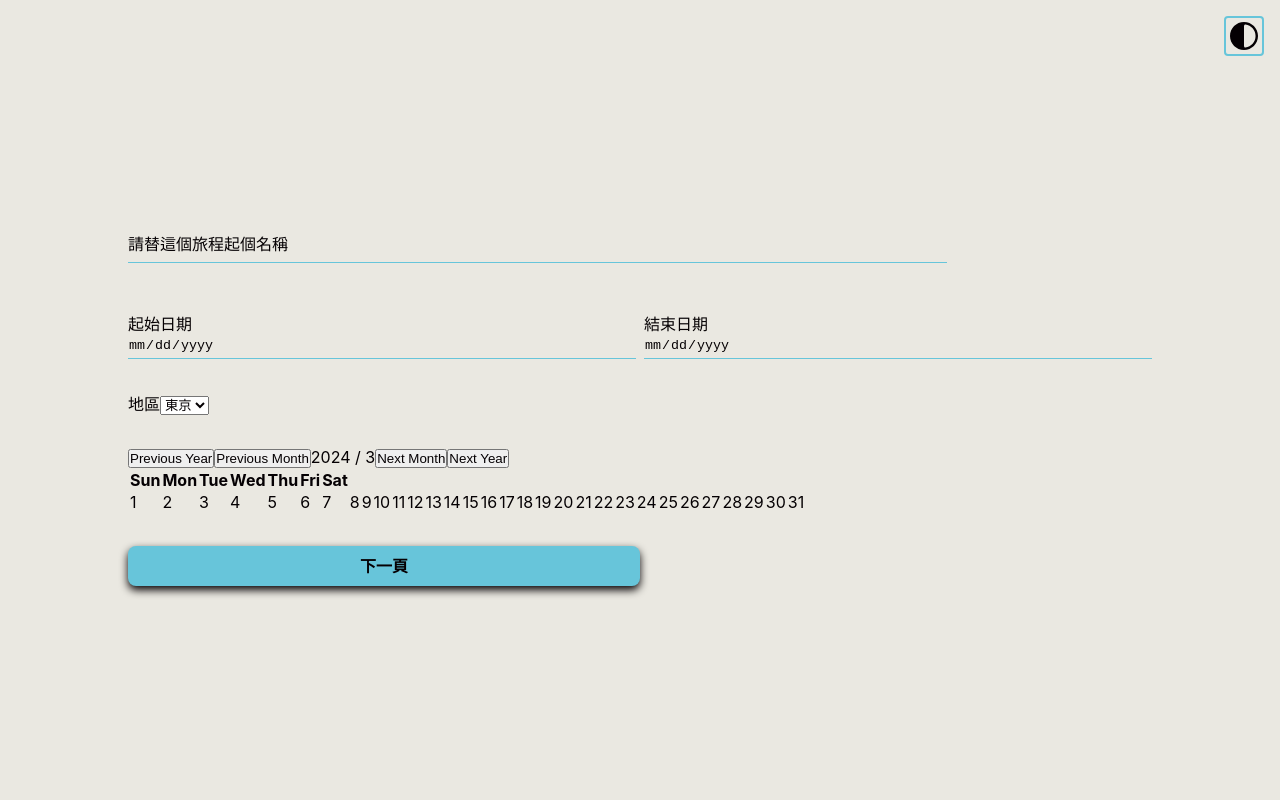
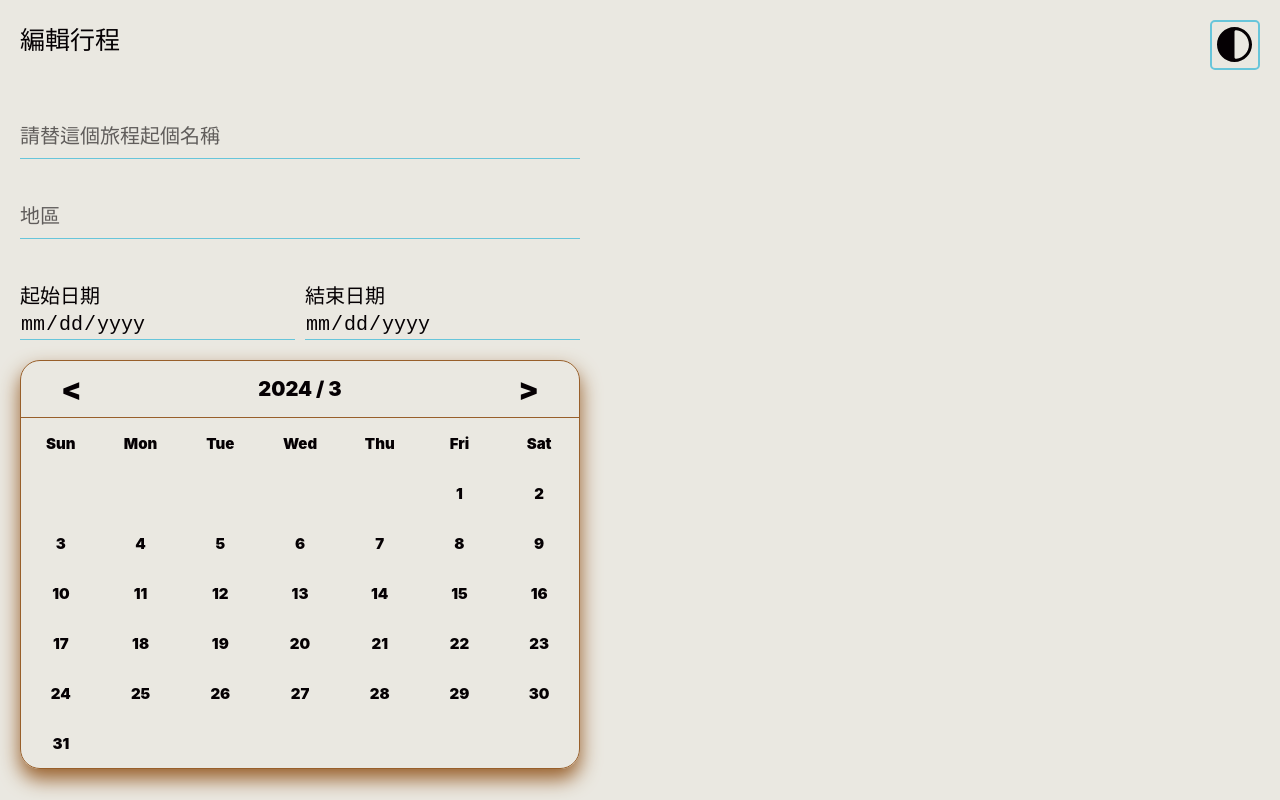
Before and after one commit to 112-2-SDM-G4/TripBuddy, a React (Create React App) app in the folder frontend/: page /edit in a window 1280 px wide. Built offline with nearby package versions, Linux system fonts and the light colour scheme.

Commit message:
[TAS-add component calender]Add New

```diff
--- a/frontend/src/component/Calendar.jsx
+++ b/frontend/src/component/Calendar.jsx
@@ -1,56 +1,151 @@
 import React, { useState } from "react";
+import stlye from "./Calendar.module.css";
 
-const Calendar = () => {
-    // Initialize with the current year and month
+const Calendar = ({
+    selectedStart,
+    selectedEnd,
+    setSelectedStart,
+    setSelectedEnd,
+}) => {
     const [date, setDate] = useState(new Date());
 
     const changeMonth = (increment) => {
-        // Adjust the month by the increment (+1 for next, -1 for previous)
         setDate(new Date(date.getFullYear(), date.getMonth() + increment, 1));
     };
-
-    const changeYear = (increment) => {
-        // Adjust the year by the increment (+1 for next, -1 for previous)
-        setDate(new Date(date.getFullYear() + increment, date.getMonth(), 1));
+    const onDateClick = (day) => {
+        const newDate = new Date(date.getFullYear(), date.getMonth(), day);
+        if (
+            !selectedStart ||
+            selectedStart > newDate ||
+            (selectedStart && selectedEnd)
+        ) {
+            setSelectedStart(newDate);
+            if (selectedStart && selectedEnd) {
+                setSelectedEnd(undefined);
+            }
+        } else if (!selectedEnd || selectedEnd < newDate) {
+            setSelectedEnd(newDate);
+        }
     };
 
-    // Getting the number of days in the current month
     const getDaysInMonth = (year, month) => {
         return new Date(year, month + 1, 0).getDate();
     };
+    const daysInMonth = getDaysInMonth(date.getFullYear(), date.getMonth());
+    const firstDayOfMonth = new Date(
+        date.getFullYear(),
+        date.getMonth(),
+        1
+    ).getDay();
 
-    const daysInMonth = getDaysInMonth(date.getFullYear(), date.getMonth());
+    const daysArray = Array(firstDayOfMonth)
+        .fill(null)
+        .concat(
+            Array(daysInMonth)
+                .fill(null)
+                .map((_, index) => index + 1)
+        );
+    const weeks = [];
+    while (daysArray.length) weeks.push(daysArray.splice(0, 7));
 
-    // Generate an array [1, 2, ..., daysInMonth]
-    const daysArray = [...Array(daysInMonth).keys()].map((day) => day + 1);
+    const isDateInRange = (day) => {
+        const currentDate = new Date(date.getFullYear(), date.getMonth(), day);
+        if (
+            selectedStart &&
+            selectedEnd &&
+            currentDate.getTime() > selectedStart.getTime() &&
+            currentDate.getTime() < selectedEnd.getTime()
+        ) {
+            return "in";
+        }
+        if (
+            selectedEnd &&
+            selectedStart &&
+            currentDate.getTime() === selectedStart.getTime()
+        ) {
+            return "selectstart";
+        }
+        if (
+            selectedStart &&
+            selectedEnd &&
+            currentDate.getTime() === selectedEnd.getTime()
+        ) {
+            return "selectend";
+        }
+        if (
+            (selectedStart &&
+                currentDate.getTime() === selectedStart.getTime()) ||
+            (selectedEnd && currentDate.getTime() === selectedEnd.getTime())
+        ) {
+            return "select";
+        }
+        return "no";
+    };
 
     return (
-        <div>
-            <header>
-                <button onClick={() => changeYear(-1)}>Previous Year</button>
-                <button onClick={() => changeMonth(-1)}>Previous Month</button>
-                <span>{`${date.getFullYear()} / ${date.getMonth() + 1}`}</span>
-                <button onClick={() => changeMonth(1)}>Next Month</button>
-                <button onClick={() => changeYear(1)}>Next Year</button>
+        <div className={stlye.calendar}>
+            <header className={stlye.header}>
+                <div
+                    className={`${stlye.control} ${stlye.clickable}`}
+                    onClick={() => changeMonth(-1)}
+                >
+                    {"<"}
+                </div>
+                <span className={stlye.title}>{`${date.getFullYear()} / ${
+                    date.getMonth() + 1
+                }`}</span>
+                <div
+                    className={`${stlye.control} ${stlye.clickable}`}
+                    onClick={() => changeMonth(1)}
+                >
+                    {">"}
+                </div>
             </header>
-            <table>
-                {/* Render a table for the calendar */}
+            <table className={stlye.table}>
                 <thead>
                     <tr>
-                        <th>Sun</th>
-                        <th>Mon</th>
-                        <th>Tue</th>
-                        <th>Wed</th>
-                        <th>Thu</th>
-                        <th>Fri</th>
-                        <th>Sat</th>
+                        <th className={stlye.block}>Sun</th>
+                        <th className={stlye.block}>Mon</th>
+                        <th className={stlye.block}>Tue</th>
+                        <th className={stlye.block}>Wed</th>
+                        <th className={stlye.block}>Thu</th>
+                        <th className={stlye.block}>Fri</th>
+                        <th className={stlye.block}>Sat</th>
                     </tr>
                 </thead>
                 <tbody>
-                    {/* We'll need to write logic to correctly distribute the days in the table rows */}
-                    {/* For simplicity, we're just listing the days here */}
-                    {daysArray.map((day) => (
-                        <td key={day}>{day}</td>
+                    {weeks.map((week, weekIndex) => (
+                        <tr key={`week-${weekIndex}`}>
+                            {week.map((day, dayIndex) => {
+                                let classes = `${stlye.block} ${stlye.clickable}`;
+                                if (day) {
+                                    const isInRange = isDateInRange(day);
+                                    if (isInRange === "selectstart") {
+                                        classes += ` ${stlye.selected} ${stlye.selectedstart}`;
+                                    }
+                                    if (isInRange === "selectend") {
+                                        classes += ` ${stlye.selected} ${stlye.selectedend}`;
+                                    }
+                                    if (isInRange === "select") {
+                                        classes += ` ${stlye.selected}`;
+                                    }
+                                    if (isInRange === "in") {
+                                        classes += ` ${stlye.between}`;
+                                    }
+                                }
+                                return (
+                                    <td
+                                        className={classes}
+                                        key={`day-${weekIndex}-${dayIndex}`}
+                                        onClick={() => day && onDateClick(day)}
+                                    >
+                                        <div>
+                                            <span>{day}</span>
+                                        </div>
+                                    </td>
+                                );
+                            })}
+                        </tr>
                     ))}
                 </tbody>
             </table>
--- /dev/null
+++ b/frontend/src/component/Calendar.module.css
@@ -0,0 +1,105 @@
+.calendar {
+    border: 1px solid var(--secondarycolor);
+    box-shadow: var(--secondarycolor) 0 0.5rem 1rem;
+    border-radius: 1rem;
+}
+.header {
+    display: flex;
+    justify-content: space-between;
+    align-items: center;
+    padding: 0.5rem 2rem;
+    border-bottom: 1px solid var(--secondarycolor);
+}
+.table {
+    border-collapse: collapse;
+}
+.title {
+    display: flex;
+    justify-content: center;
+    align-items: center;
+    font-size: 1rem;
+    font-weight: 900;
+}
+.control {
+    display: flex;
+    justify-content: center;
+    align-items: center;
+    font-size: 1.5rem;
+    font-weight: 900;
+}
+.block {
+    font-size: 0.75rem;
+    width: 4rem;
+    height: 2.5rem;
+    max-height: 2.5rem;
+    max-width: 4rem;
+    text-align: center;
+    position: relative;
+    font-weight: 900;
+    overflow: hidden;
+}
+.clickable {
+    cursor: pointer;
+}
+.selected span {
+    border-radius: 50%;
+    color: var(--backgroundcolor);
+    background-color: var(--secondarycolor);
+    width: 2rem;
+    height: 2rem;
+    display: flex;
+    justify-content: center;
+    align-items: center;
+    z-index: 2;
+}
+.selected div {
+    display: flex;
+    justify-content: center;
+    align-items: center;
+    height: 2rem;
+    width: 100%;
+}
+.selectedend div::after {
+    position: absolute;
+    height: 2rem;
+    width: 3rem;
+    top: 0.25rem;
+    right: 1rem;
+    content: " ";
+    background-color: color-mix(
+        in srgb,
+        var(--secondarycolor) 40%,
+        transparent
+    );
+    border-top-right-radius: 2rem;
+    border-bottom-right-radius: 2rem;
+    z-index: 0;
+}
+.selectedstart div::after {
+    position: absolute;
+    height: 2rem;
+    width: 3rem;
+    top: 0.25rem;
+    left: 1rem;
+    content: " ";
+    background-color: color-mix(
+        in srgb,
+        var(--secondarycolor) 40%,
+        transparent
+    );
+    border-top-left-radius: 2rem;
+    border-bottom-left-radius: 2rem;
+    z-index: 0;
+}
+.between div {
+    display: flex;
+    justify-content: center;
+    align-items: center;
+    height: 2rem;
+    width: 100%;
+    background-color: color-mix(
+        in srgb,
+        var(--secondarycolor) 40%,
+        transparent
+    );
+}
--- a/frontend/src/component/InputText.jsx
+++ b/frontend/src/component/InputText.jsx
@@ -7,7 +7,6 @@ const InputText = ({ propmt, name, setting = {}, onChange }) => {
         focus = false,
         type = "text",
         width = "100%",
-        fontSize = "1rem",
     } = setting;
     const inputtxt = useRef(null);
     const [inputValue, setInputValue] = useState("");
@@ -22,9 +21,7 @@ const InputText = ({ propmt, name, setting = {}, onChange }) => {
     return (
         <div
             style={{ width: width }}
-            className={`${style.inputcontainer} ${
-                inputValue === "" ? style.type : style.type
-            }`}
+            className={`${style.inputcontainer}`}
             onClick={() => {
                 inputtxt.current.focus();
             }}
@@ -40,9 +37,8 @@ const InputText = ({ propmt, name, setting = {}, onChange }) => {
                 value={inputValue}
                 onChange={handleChange}
                 placeholder=" "
-                style={{ fontSize: fontSize }}
             />
-            <label style={{ fontSize: fontSize }}>{propmt}</label>
+            <label>{propmt}</label>
         </div>
     );
 };
--- a/frontend/src/component/InputText.module.css
+++ b/frontend/src/component/InputText.module.css
@@ -9,6 +9,7 @@
     left: 0px;
     font-size: 1rem;
     transition: all 0.5s ease-in-out;
+    opacity: 0.6;
 }
 .inputcontainer input {
     position: absolute;
@@ -33,5 +34,6 @@ input:-webkit-autofill:focus {
 .inputcontainer input:focus ~ label,
 .inputcontainer input:not(:placeholder-shown) ~ label {
     top: -1rem;
-    font-size: 0.5rem;
+    font-size: 0.75rem;
+    opacity: 1;
 }
--- a/frontend/src/index.css
+++ b/frontend/src/index.css
@@ -5,16 +5,16 @@
     color: var(--fontcolor);
 }
 html {
-    font-size: 16px;
+    font-size: 20px;
 }
 @media (max-width: 600px) {
     html {
-        font-size: 12px;
+        font-size: 16px;
     }
 }
 @media (max-width: 325px) {
     html {
-        font-size: 10px;
+        font-size: 12px;
     }
 }
 body {
@@ -43,7 +43,7 @@ body {
 .App[theme="light"] {
     --accentcolor: #f6b02c;
     --primarycolor: #67c5da;
-    --secondarycolor: #ebdebd;
+    --secondarycolor: #985f2a;
     --backgroundcolor: #eae8e1;
     --fontcolor: #050003;
 }
--- a/frontend/src/page/Edit.jsx
+++ b/frontend/src/page/Edit.jsx
@@ -1,6 +1,7 @@
 import React, { useRef, useState } from "react";
 import Menu from "../component/Menu";
 import style from "./Edit.module.css";
+import inputstyle from "../component/InputText.module.css";
 import Button from "../component/Button";
 import Calendar from "../component/Calendar";
 import InputText from "../component/InputText";
@@ -11,10 +12,9 @@ export default function Edit() {
     const [stage, setStage] = useState(0);
 
     return (
-        <div>
-            <div className={style.main}>
-                {stage === 0 && <InitialPage setStage={setStage} />}
-            </div>
+        <div className={style.main}>
+            <div className={style.title}>編輯行程</div>
+            {stage === 0 && <InitialPage setStage={setStage} />}
         </div>
     );
 }
@@ -22,57 +22,113 @@ export default function Edit() {
 function InitialPage({ setStage }) {
     const { language, toggleLanguage } = useLanguage();
     const [tripName, setTripName] = useState("");
-    const startDate = useRef(null);
-    const endDate = useRef(null);
+    const [selectedStart, setSelectedStart] = useState("");
+    const [selectedEnd, setSelectedEnd] = useState("");
+    const inputtxt = useRef(null);
+    const locations = [
+        "Tokyo",
+        "New York",
+        "Paris",
+        "London",
+        "Beijing",
+        "Sydney",
+        "Cairo",
+        "Berlin",
+        "Moscow",
+        "Dubai",
+        "Singapore",
+        "Istanbul",
+        "Los Angeles",
+        "Rome",
+        "Bangkok",
+        "Madrid",
+        "Toronto",
+        "Hong Kong",
+        "Buenos Aires",
+        "Cape Town",
+    ];
+
+    function formatDate(date) {
+        if (!date || date === "") {
+            return "";
+        }
+        let d = new Date(date),
+            month = "" + (d.getMonth() + 1),
+            day = "" + d.getDate(),
+            year = d.getFullYear();
+
+        if (month.length < 2) month = "0" + month;
+        if (day.length < 2) day = "0" + day;
+
+        return [year, month, day].join("-");
+    }
+
     return (
         <div className={style.initialpage}>
             <InputText
                 propmt={words[language]["tripname"]}
                 name={"tripname"}
-                setting={{ require: true, width: "80%", fontSize: "1rem" }}
+                setting={{ require: true, width: "100%" }}
                 onChange={setTripName}
             />
+
+            <div
+                style={{ width: "100%" }}
+                className={`${inputstyle.inputcontainer}`}
+                onClick={() => {
+                    inputtxt.current.focus();
+                }}
+            >
+                <input
+                    ref={inputtxt}
+                    type="text"
+                    id="area"
+                    name="area"
+                    list="areas"
+                    required
+                    placeholder=" "
+                />
+                <label>{words[language]["area"]}</label>
+            </div>
+            <datalist id="areas">
+                {locations.map((item, index) => (
+                    <option key={index} value={item} />
+                ))}
+            </datalist>
+
             <div className={style.pickdate}>
                 <div>{words[language]["startdate"]}</div>
                 <div>{words[language]["enddate"]}</div>
                 <input
-                    ref={startDate}
-                    onClick={(event) => {
-                        event.preventDefault();
-                        startDate.current.showPicker();
-                    }}
-                    onChange={() => {
-                        endDate.current.showPicker();
-                    }}
                     className={style.datepicker}
                     type="date"
                     name="startdate"
                     id="startdate"
+                    value={formatDate(selectedStart)}
+                    disabled
                 />
                 <input
-                    ref={endDate}
                     className={style.datepicker}
                     type="date"
                     name="enddate"
                     id="enddate"
-                    onClick={() => {
-                        endDate.current.showPicker();
-                    }}
+                    value={formatDate(selectedEnd)}
+                    disabled
                 />
             </div>
-            <div>
-                {words[language]["area"]}
-                <select name="area" id="area">
-                    <option value="1">東京</option>
-                </select>
-            </div>
-            <Calendar />
+            <Calendar
+                selectedStart={selectedStart}
+                setSelectedStart={setSelectedStart}
+                selectedEnd={selectedEnd}
+                setSelectedEnd={setSelectedEnd}
+            />
+            <div style={{ width: "100%", height: "2rem" }}>&nbsp;</div>
             <Button
                 txt={"下一頁"}
                 func={() => {
                     toggleLanguage("en");
                 }}
-                setting={{ width: "50%" }}
+                setting={{ width: "100%" }}
             />
         </div>
     );
--- a/frontend/src/page/Edit.module.css
+++ b/frontend/src/page/Edit.module.css
@@ -3,16 +3,30 @@
     flex-direction: column;
     width: 100vw;
     height: 100vh;
-    max-width: 100dvw;
+    max-width: calc(100dvw - 12px);
     max-height: 100dvh;
-    justify-content: center;
     align-items: center;
+    padding-top: 5rem;
+}
+@media (min-width: 900px) {
+    .main {
+        padding-left: 1rem;
+        flex-direction: column;
+        align-items: flex-start;
+    }
+}
+.title {
+    font-size: 1.25rem;
+    position: absolute;
+    top: 1rem;
+    left: 1rem;
 }
 .initialpage {
     display: flex;
     flex-direction: column;
     width: 80vw;
-    gap: 2rem;
+    max-width: 28rem;
+    padding-bottom: 3rem;
 }
 .pickdate {
     display: grid;
@@ -20,6 +34,7 @@
     grid-template-rows: repeat(2, 1fr);
     grid-column-gap: 0.5rem;
     grid-row-gap: 0px;
+    padding: 1rem 0rem;
 }
 .datepicker {
     color: var(--fontcolor);
@@ -27,6 +42,8 @@
     border: none;
     border-bottom: 1px solid var(--primarycolor);
     position: relative;
+    font-size: 1rem;
+    height: 1.5rem;
 }
 input[type="date"]::-webkit-calendar-picker-indicator {
     opacity: 0;
```
